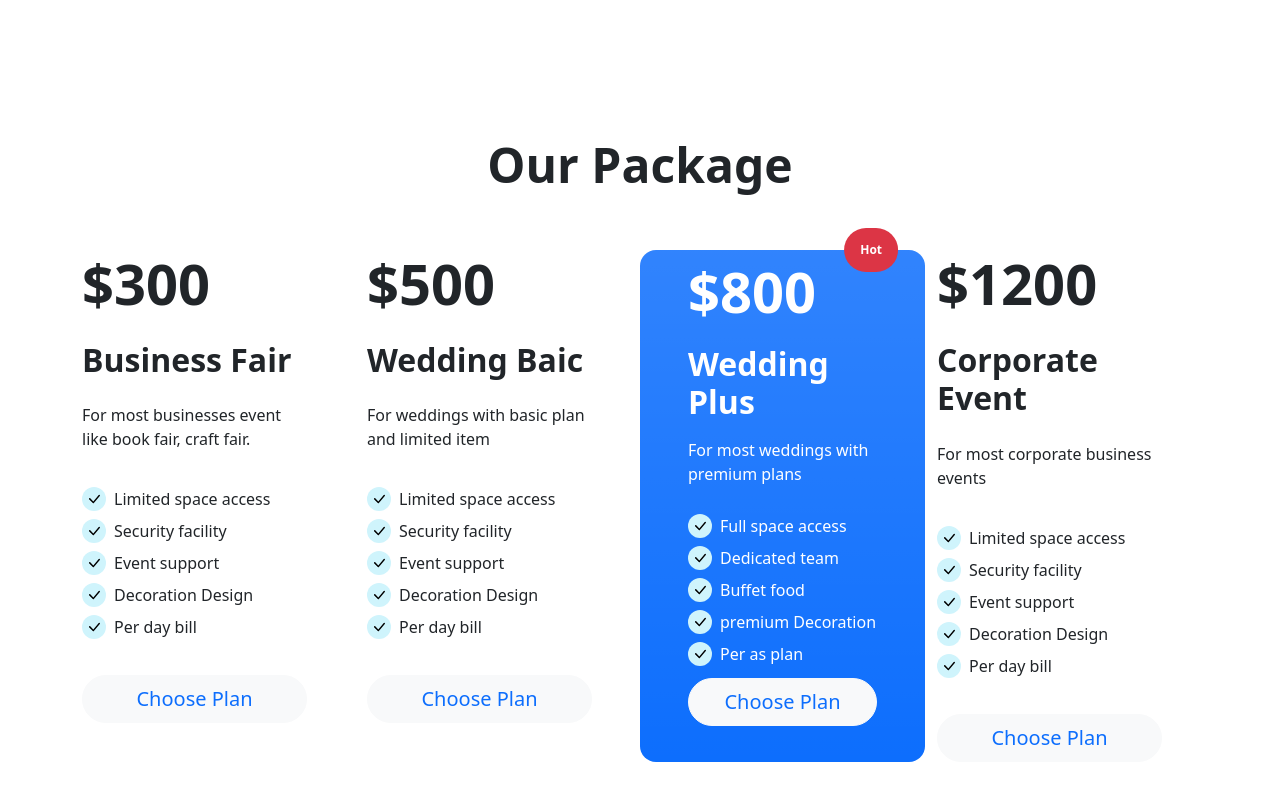
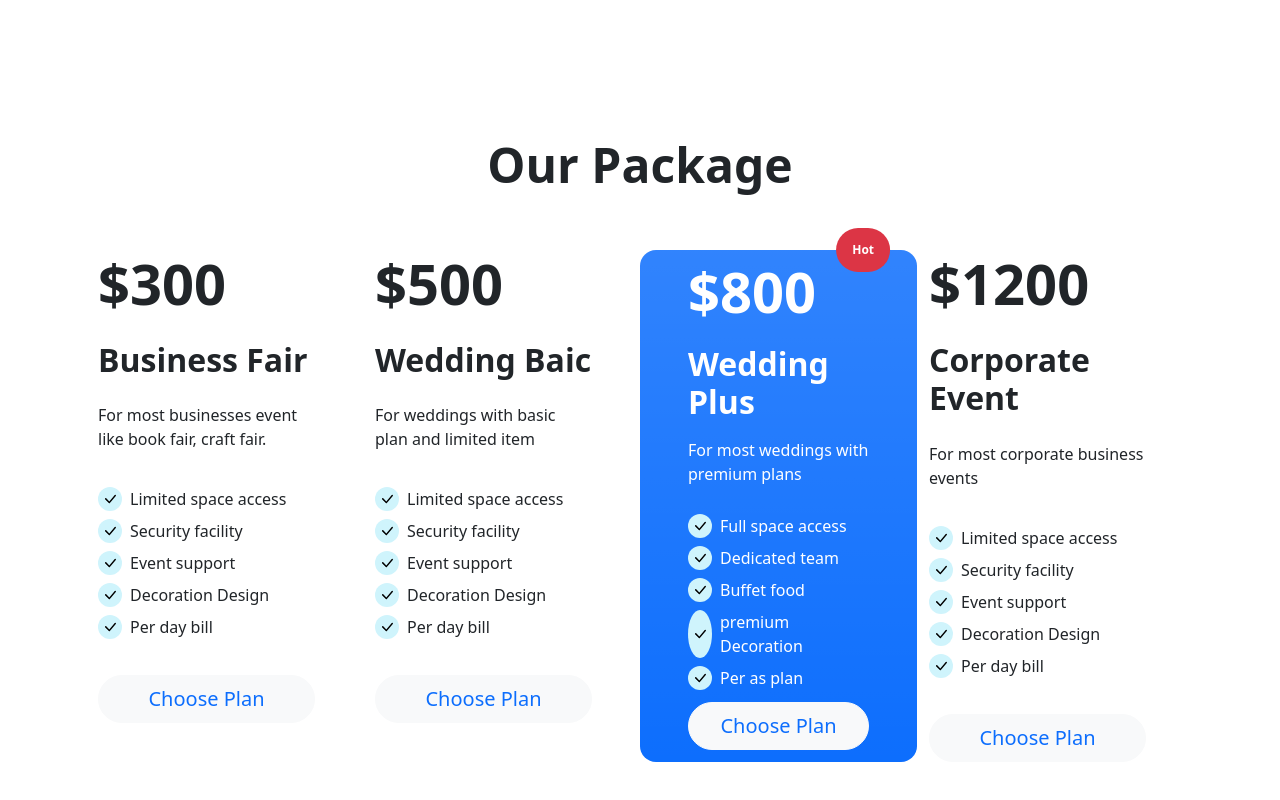
Before and after one commit to rijwanulalam/convention-centre, a plain HTML site: page index.html in a window 1280 px wide. Shown: the part 1138-1938 px from the top of the page. Drawn offline with nearby package versions, Linux system fonts and the light colour scheme.

Commit message:
margin added in package section

```diff
--- a/index.html
+++ b/index.html
@@ -118,7 +118,7 @@
         <!-- package section -->
         <section class="container-fluid container mb-5">
             <h3 class="fw-bold display-5 text-center py-5">Our Package</h3>
-            <div class="row">
+            <div class="row mx-1">
                 <div class="col-md-3 pe-5">
                     <h1 class="display-4 fw-bold pb-2">$300</h1>
                     <h2 class="fw-bold pt-2">Business Fair</h2>
```
